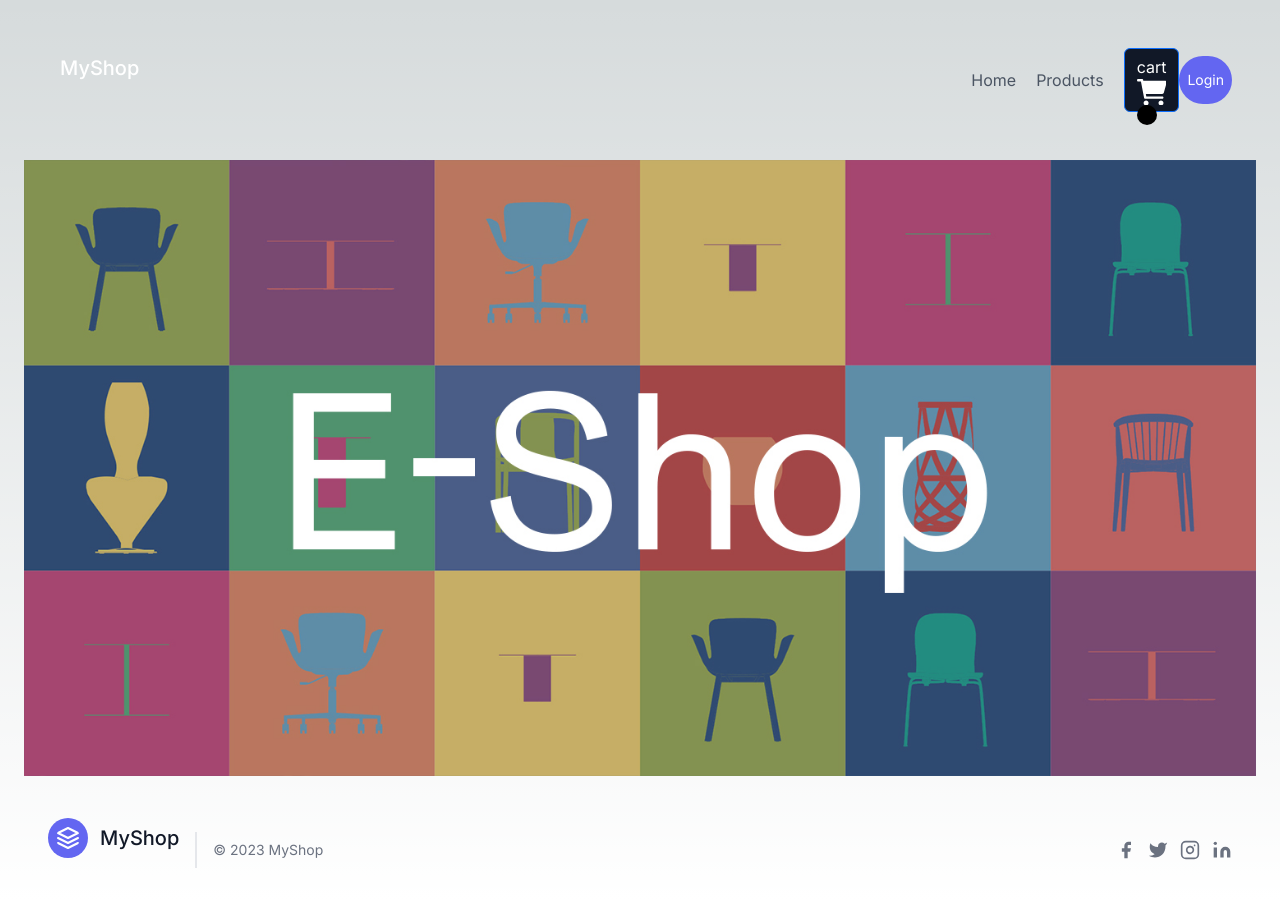
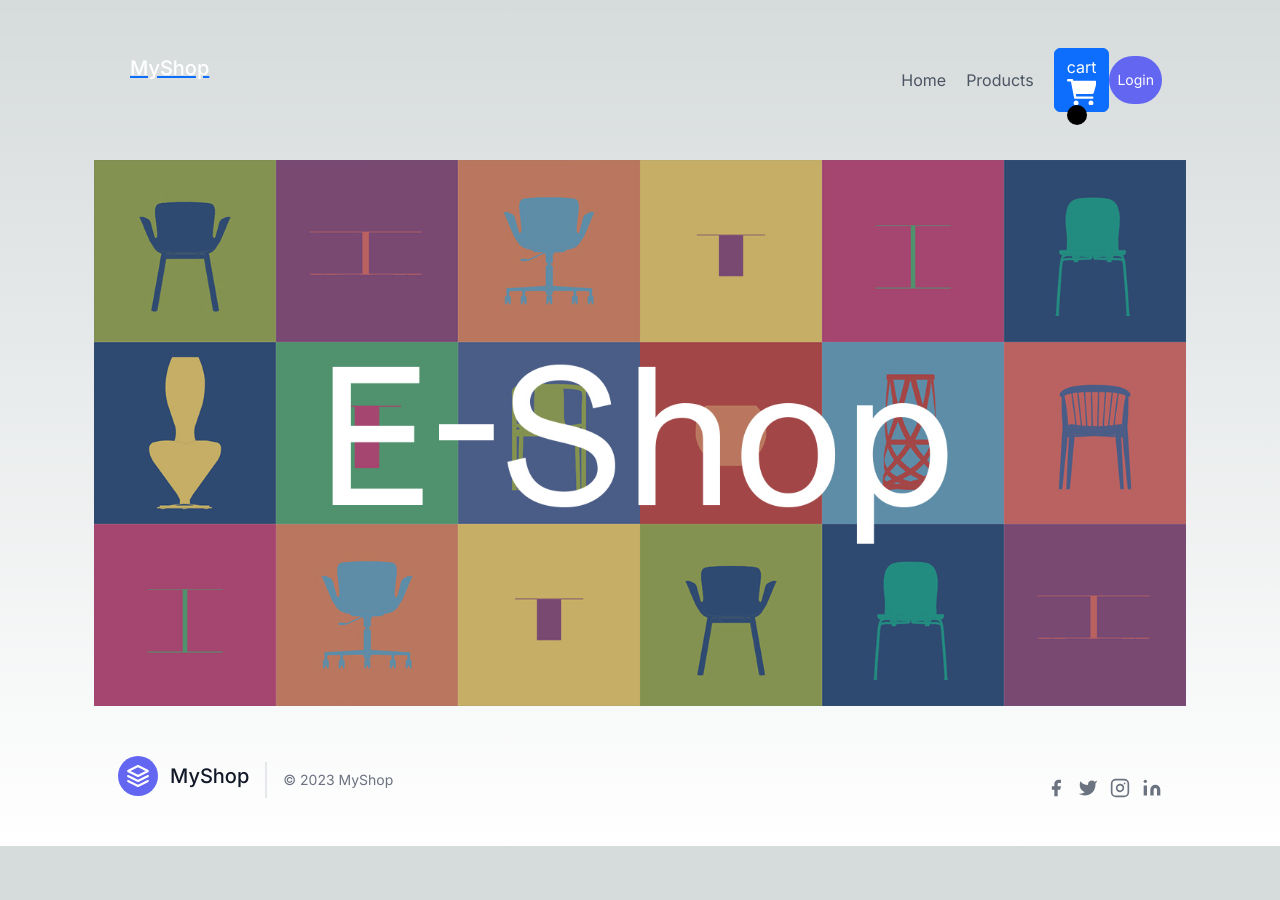
Before and after one commit to 4-Abdullah/jamstack-app, a Next.js app: page / in a window 1280 px wide. After the commit the page ends 846 px from the top, so only its background shows below. Built offline with nearby package versions, Linux system fonts and the light colour scheme.

Commit message:
Global Css updated

```diff
--- a/src/app/globals.css
+++ b/src/app/globals.css
@@ -1,6 +1,8 @@
-@tailwind base;
-@tailwind components;
-@tailwind utilities;
+
+@import "tailwindcss/base";
+@import "tailwindcss/components";
+@import "tailwindcss/utilities";
+@import "bootstrap/dist/css/bootstrap.min.css";
 
 :root {
   --foreground-rgb: 0, 0, 0;
```
